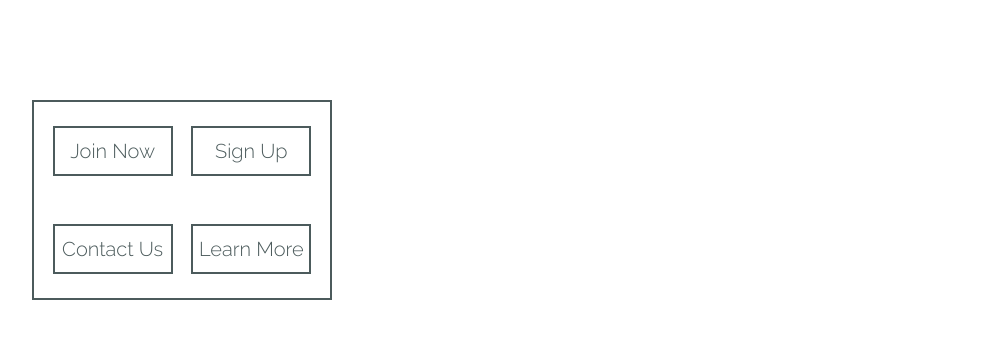
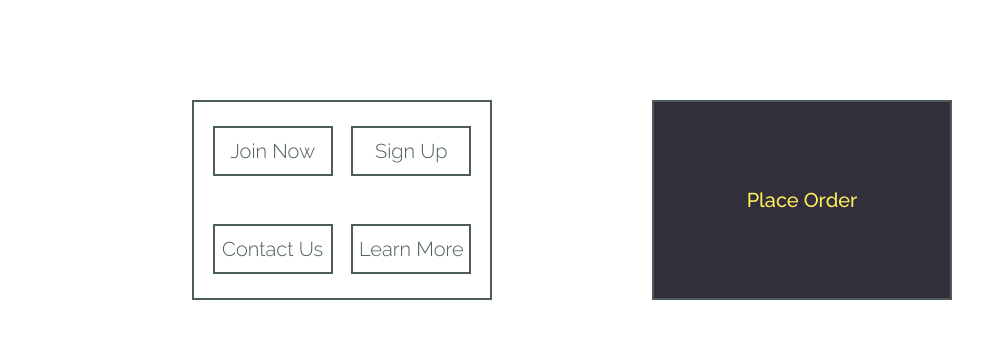
Before and after one commit to lavaboy1738/buttons-collection, a plain HTML site: page index.html in a window 1280 px wide. Shown: the whole page, without its empty margins (68-1051 px from the left). Drawn offline with Linux system fonts and the light colour scheme.

Commit message:
adding neon button

```diff
--- a/index.html
+++ b/index.html
@@ -9,11 +9,19 @@
 </head>
 <body>
     <div class="container">
-        <div class="group1">
-            <button class="g1button" id="g1btn1">Join Now</button>
-            <button class="g1button" id="g1btn2">Sign Up</button>
-            <button class="g1button" id="g1btn3">Contact Us</button>
-            <button class="g1button" id="g1btn4">Learn More</button>
+        <div class="group1 group">
+            <button class="g1button btn" id="g1btn1">Join Now</button>
+            <button class="g1button btn" id="g1btn2">Sign Up</button>
+            <button class="g1button btn" id="g1btn3">Contact Us</button>
+            <button class="g1button btn" id="g1btn4">Learn More</button>
+        </div>
+        <div class="group2 group">
+            <button class="g2button btn" id="g2btn1">
+                <span class="g2span g2span1"></span>
+                <span class="g2span g2span2"></span>
+                <span class="g2span g2span3"></span>
+                <span class="g2span g2span4"></span>
+                Place Order</button>
         </div>
     </div>
 </body>
--- a/style.css
+++ b/style.css
@@ -7,9 +7,10 @@
 .container{
     margin: 100px;
     display: flex;
+    justify-content: space-evenly;
 }
 
-.group1 {
+.group {
     border: 2px solid #4C5B5C;
     width: 300px;
     height: 200px;
@@ -20,19 +21,26 @@
     flex-wrap: wrap;
 }
 
+.btn{
+    background: none;
+    width: 120px;
+    height: 50px;
+    outline: none;
+    cursor: pointer;
+    font-size: 20px;
+    border: 2px solid  black;
+}
+
+/* group1 */
+
 .g1button{
-    background: none;
     position: relative;
     overflow: hidden;
     font-family: 'Raleway', sans-serif;
     font-weight: 300;
     font-size: 20px;
-    width: 120px;
-    height: 50px;
     border: 2px solid #4C5B5C;
     color: #4C5B5C;
-    outline: none;
-    cursor: pointer;
 }
 
 .g1button:hover{
@@ -94,3 +102,88 @@
     width: 180%;
     border-radius: 50% 0 0 50%;
 }
+
+/* group2 */
+.group2{
+    background-color: #332E3C;
+}
+
+.g2button{
+    width: 150px;
+    height: 40px;
+    font-family: 'Raleway', sans-serif;
+    font-weight: 400;
+    position: relative;
+    color: #FFF15B;
+    transition: 0.2s all ease;
+    border: none;
+    overflow:hidden;
+}
+
+.g2button:hover{
+    color: #332E3C;
+    background: #FFF15B;
+    box-shadow: 0 0 10px #FFF15B, 0 0 40px #FFF15B, 0 0 80px #FFF15B;
+    transition-delay: 0.9s;
+    font-weight: 300;
+}
+
+.g2span{
+    position: absolute;
+    display: block;
+}
+
+.g2span1{
+    top:0;
+    left: -100%;
+    width: 100%;
+    height: 2px;
+    background: linear-gradient(90deg, transparent, #FFF15B);
+}
+
+.g2button:hover .g2span1{
+    left: 100%;
+    transition: 0.8s;
+}
+
+.g2span2{
+    top:-100%;
+    right:0;
+    width: 2px;
+    height: 100%;
+    background: linear-gradient(180deg, transparent, #FFF15B);
+}
+
+.g2button:hover .g2span2{
+    top: 100%;
+    transition: 0.8s;
+    transition-delay: 0.18s;
+}
+
+.g2span3{
+    bottom:0;
+    right:-100%;
+    width: 100%;
+    height: 2px;
+    background: linear-gradient(270deg, transparent, #FFF15B);
+}
+
+.g2button:hover .g2span3{
+    right: 100%;
+    transition: 0.8s;
+    transition-delay: 0.38s;
+}
+
+.g2span4{
+    bottom:-100%;
+    left: 0;
+    width: 2px;
+    height: 100%;
+    background: linear-gradient(0deg, transparent, #FFF15B);
+}
+
+.g2button:hover .g2span4{
+    bottom: 100%;
+    transition: 0.8s;
+    transition-delay: 0.58s;
+}
```
